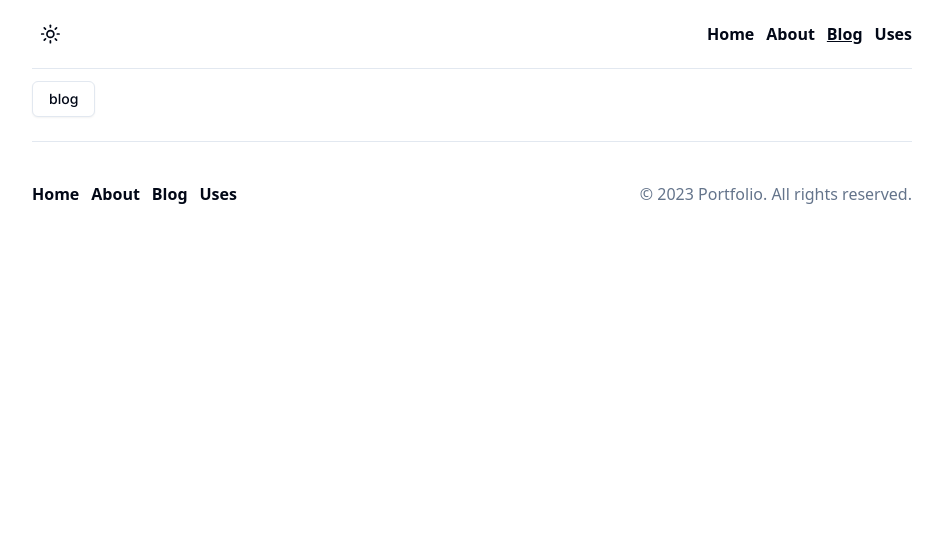
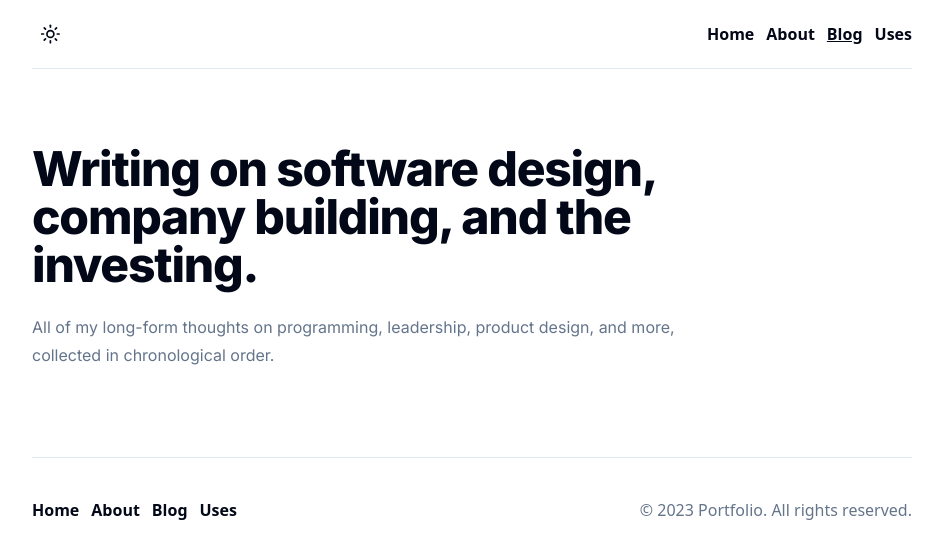
Before and after one commit to piotrszubert/nextjs-dev-portfolio, a Next.js app: page /blog in a window 1280 px wide. Shown: the top 558 px of the page, without its empty margins (168-1111 px from the left). Built offline with nearby package versions, Linux system fonts and the light colour scheme.

Commit message:
added page hero

```diff
--- a/pages/blog/index.tsx
+++ b/pages/blog/index.tsx
@@ -1,6 +1,7 @@
 import { Inter } from 'next/font/google'
 import { Button } from '@/components/ui/button'
 import Layout from '@/components/layout'
+import PageHero from '@/components/pageHero'
 
 const inter = Inter({ subsets: ['latin'] })
 
@@ -10,9 +11,10 @@ export default function Home() {
       <main
         className={`${inter.className} max-w-4xl mx-auto`}
       >
-      <Button variant={'outline'}>
-        blog
-      </Button>
+      <PageHero
+        heading='Writing on software design, company building, and the investing.'
+        subheading='All of my long-form thoughts on programming, leadership, product design, and more, collected in chronological order.'
+      />
       </main>
     </Layout>
   )
```
